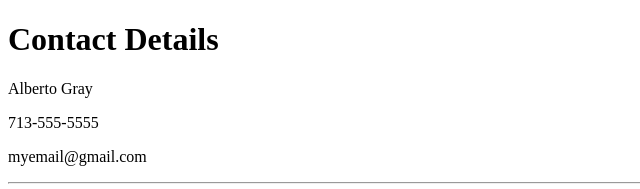
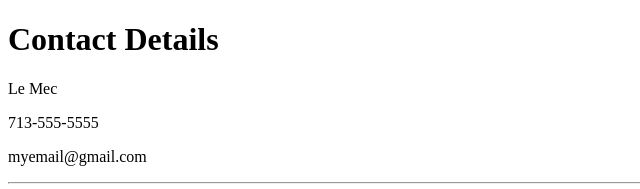
Before and after one commit to AyEyeGee/firstpage, a plain HTML site: page Contact.html in a window 1280 px wide. Shown: the top 189 px of the page, 0-640 px from the left. Drawn offline with Linux system fonts and the light colour scheme.

```diff
--- a/Contact.html
+++ b/Contact.html
@@ -6,7 +6,7 @@
  </head>
  <body>
   <h1>Contact Details</h1>
-    <P>Alberto Gray</P>
+    <P>Le Mec</P>
     <p>713-555-5555</p>
     <p>myemail@gmail.com</p>
     <hr>
```
